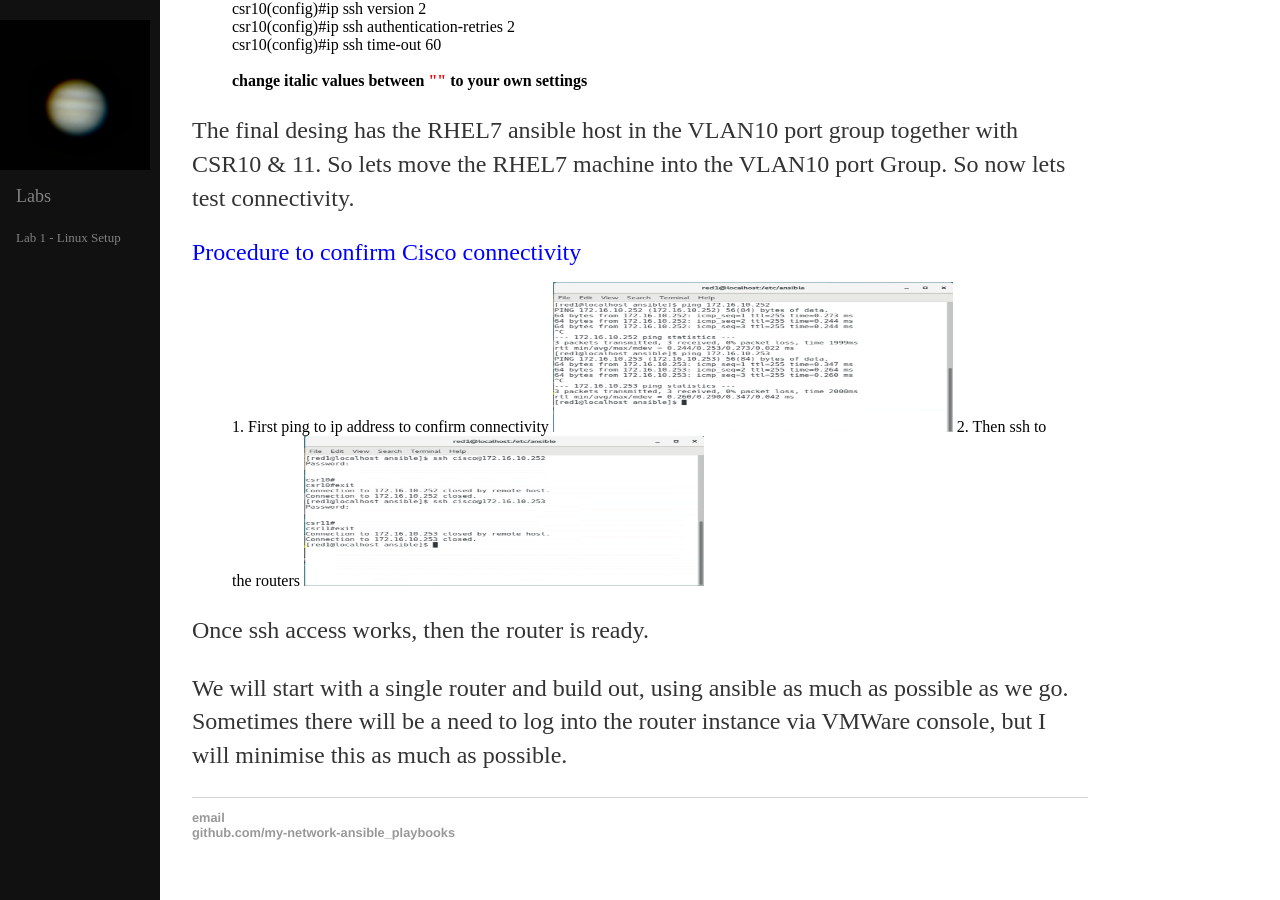
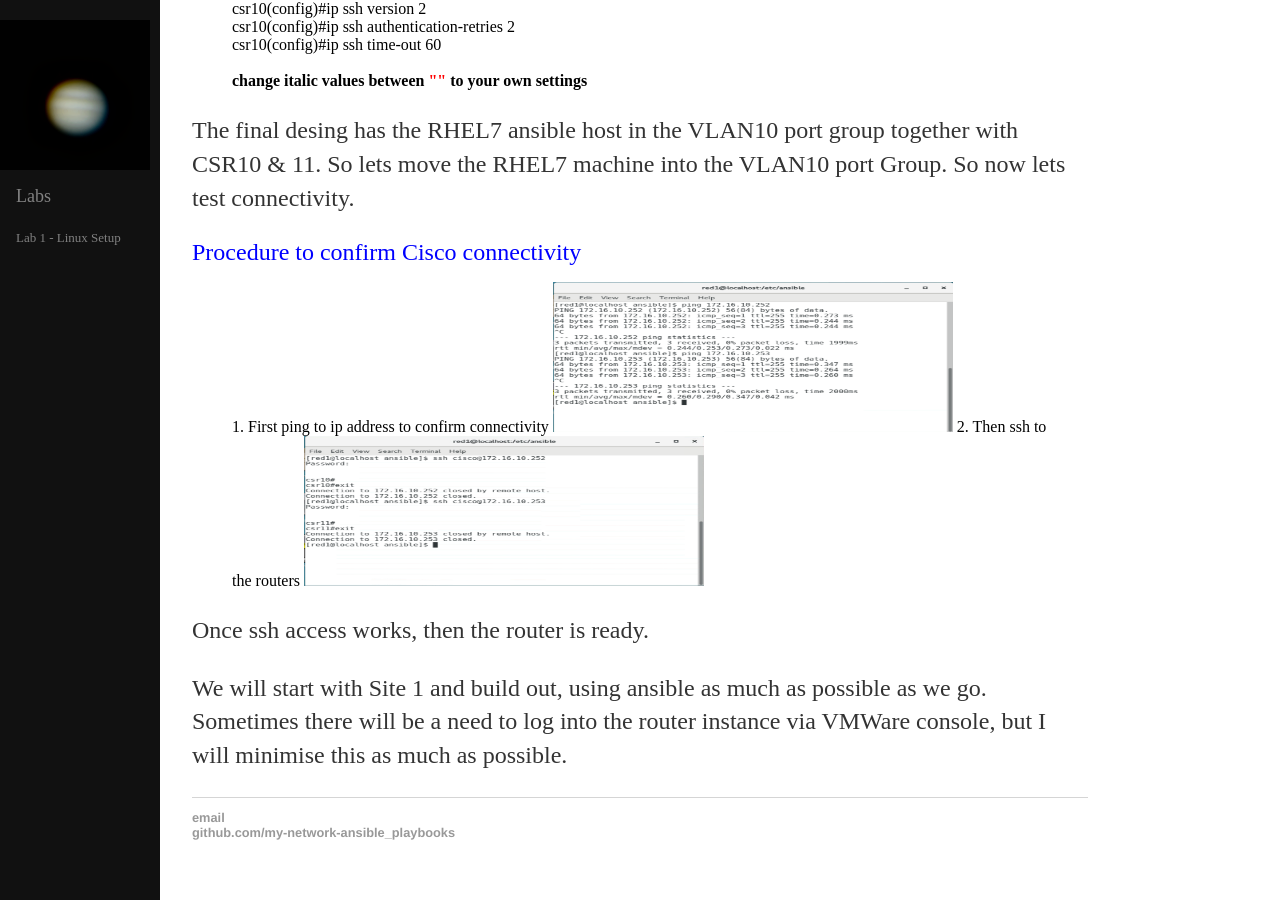
Before and after one commit to craigeowen/craigeowen.github.io, a Jekyll site: the page built from _posts/2018-04-20-Cisco-Router-Setup.md, in a window 1280 px wide and 900 px high, scrolled down 1490 px. Built offline with Jekyll 4.4.1, drawn with Linux system fonts in a browser that asks for light colours; our own code applies the rules of GitHub Pages for plain Markdown files.

Commit message:
Update 2018-04-20-Cisco-Router-Setup.md

```diff
--- a/_posts/2018-04-20-Cisco-Router-Setup.md
+++ b/_posts/2018-04-20-Cisco-Router-Setup.md
@@ -61,7 +61,7 @@ The final desing has the RHEL7 ansible host in the VLAN10 port group together wi
 </blockquote>
 Once ssh access works, then the router is ready.
 
-We will start with a single router and build out, using ansible as much
+We will start with Site 1 and build out, using ansible as much
 as possible as we go. Sometimes there will be a need to log into the
 router instance via VMWare console, but I will minimise this as much
 as possible.
```
